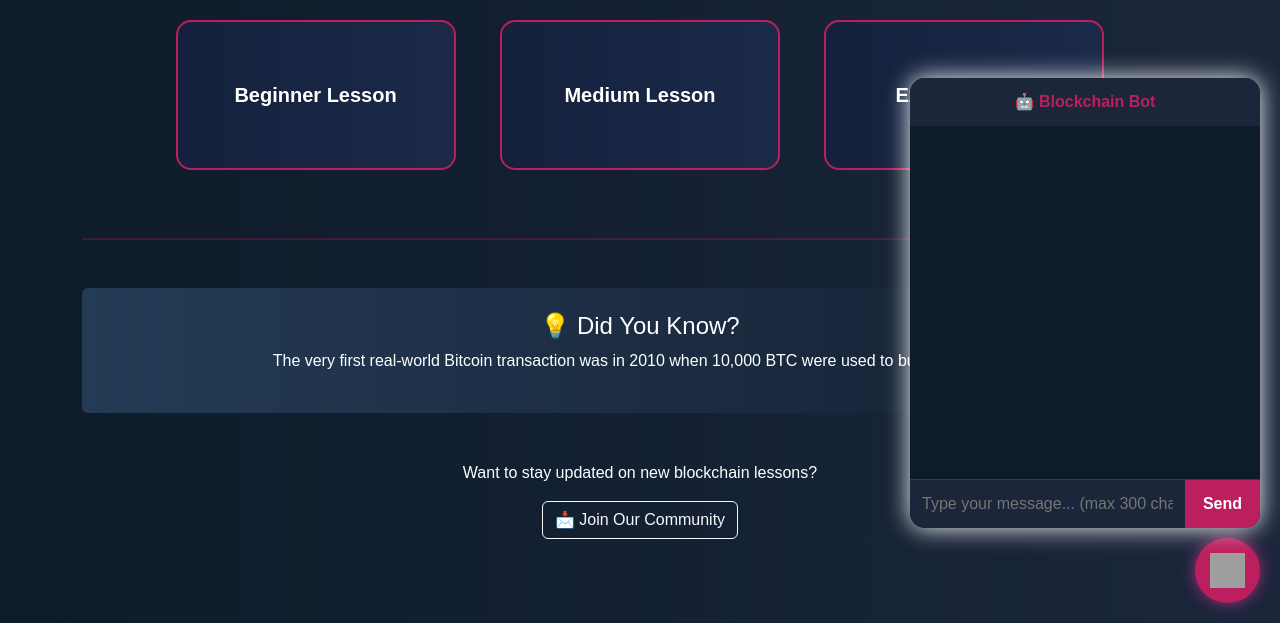
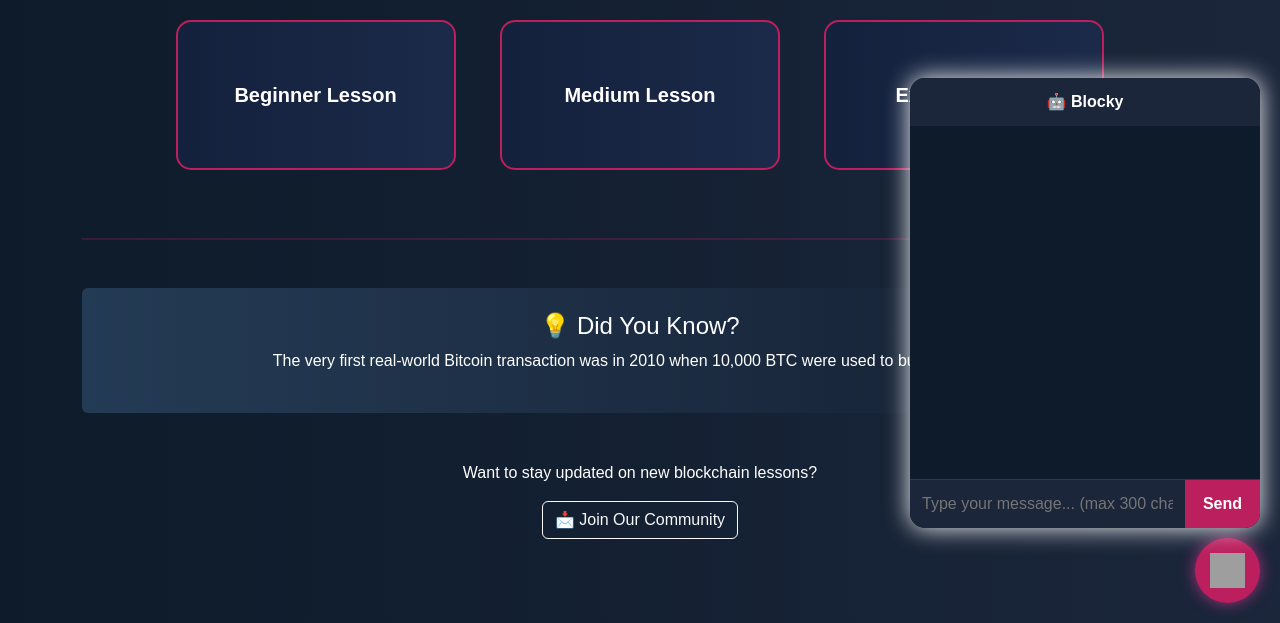
Before and after one commit to arnelasokolic1/Senior-Design-Project-IBU, a website: page learn_with_us.html in a window 1280 px wide. Both pictures are taken after a click on the element 1227 px from the left and 747 px from the top of the page. Shown: the part 177-800 px from the top of the page. Drawn offline with nearby package versions, Linux system fonts and the light colour scheme; grey boxes are pictures that could not be loaded.

Commit message:
ui - ai bot changes

```diff
--- a/learn_with_us.html
+++ b/learn_with_us.html
@@ -107,7 +107,7 @@
 
     #chatbot-header {
       background: #1b263b;
-      color: #bb1f5d;
+      color: #ffffff;
       padding: 12px;
       text-align: center;
       font-weight: bold;
@@ -219,7 +219,7 @@
   </div>
 
   <div id="chatbot-window">
-    <div id="chatbot-header">🤖 Blockchain Bot</div>
+    <div id="chatbot-header">🤖 Blocky</div>
     <div id="chatbot-messages"></div>
     <div id="chatbot-input">
       <input type="text" id="userInput" placeholder="Type your message... (max 300 chars)">
@@ -278,7 +278,7 @@
         return "👋 Hello! How can I help you today? You can ask me about blockchain, Bitcoin, Ethereum, NFTs, or DeFi.";
       }
 
-      // Fuzzy match keywords (so typos like 'etheroeum' still match)
+
       for (const keyword in knowledgeBase) {
         if (isCloseMatch(lower, keyword)) {
           return knowledgeBase[keyword];
@@ -288,7 +288,7 @@
       return "❓ I'm not sure about that yet. Try asking me about blockchain, Bitcoin, Ethereum, NFTs, or smart contracts!";
     }
 
-    // Simple fuzzy match: checks if keyword is within 2 char difference
+
     function isCloseMatch(input, keyword) {
       if (input.includes(keyword)) return true;
 
```
